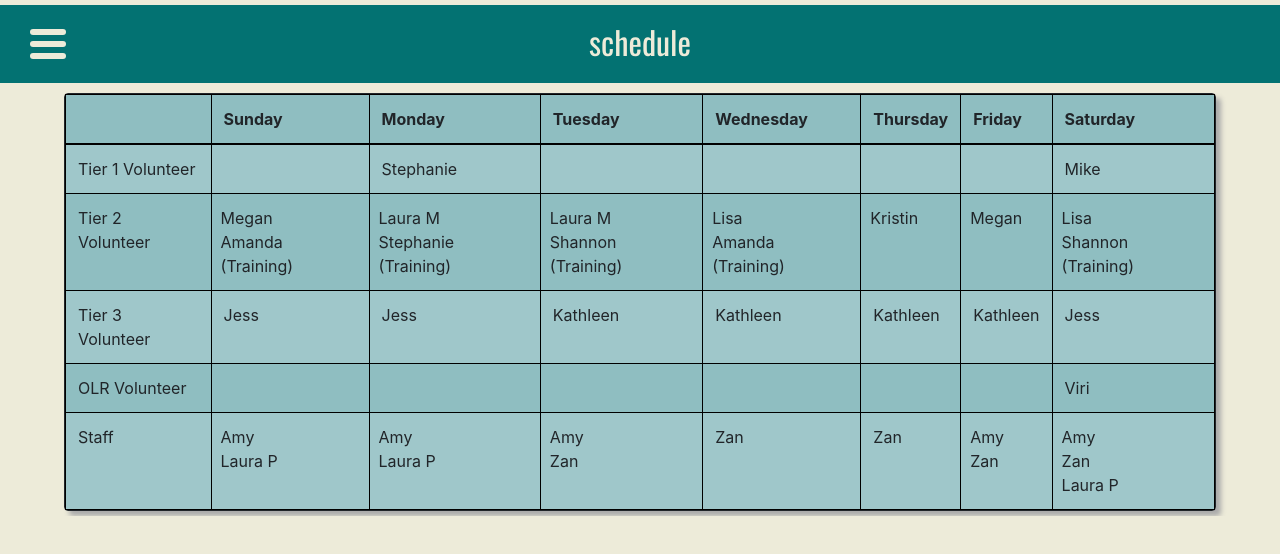
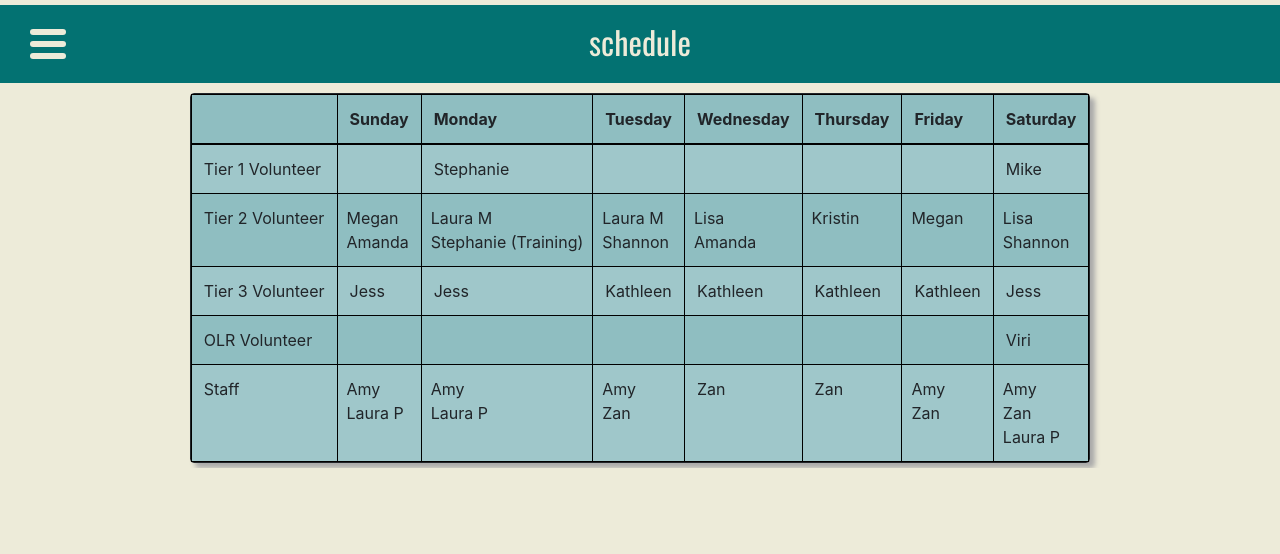
Before and after one commit to emailBuilderDBFU/emailBuilderDBFU.github.io, a React (Create React App) app: page /schedule in a window 1280 px wide. Shown: the top 554 px of the page. Built offline with nearby package versions, Linux system fonts and the light colour scheme.

Commit message:
updated calendar

```diff
--- a/src/components/Schedule.js
+++ b/src/components/Schedule.js
@@ -43,7 +43,7 @@ export class Schedule extends React.Component {
 									<td>Tier 2 Volunteer</td>
 									<td>
 										<Row className ="Sched-Cell">Megan</Row>
-										<Row className ="Sched-Cell">Amanda (Training)</Row>
+										<Row className ="Sched-Cell">Amanda</Row>
 									</td>
 									<td>
 										<Row className ="Sched-Cell">Laura M</Row>
@@ -51,11 +51,11 @@ export class Schedule extends React.Component {
 									</td>
 									<td>
 										<Row className ="Sched-Cell">Laura M</Row>
-										<Row className ="Sched-Cell">Shannon (Training)</Row>
+										<Row className ="Sched-Cell">Shannon</Row>
 									</td>
 									<td>
 										<Row className ="Sched-Cell">Lisa</Row>
-										<Row className ="Sched-Cell">Amanda (Training)</Row>
+										<Row className ="Sched-Cell">Amanda</Row>
 									</td>
 									<td>
 										<Row className ="Sched-Cell">Kristin</Row>
@@ -65,7 +65,7 @@ export class Schedule extends React.Component {
 									</td>
 									<td>
 										<Row className ="Sched-Cell">Lisa</Row>
-										<Row className ="Sched-Cell">Shannon (Training)</Row>
+										<Row className ="Sched-Cell">Shannon</Row>
 									</td>
 								</tr>
 
```
